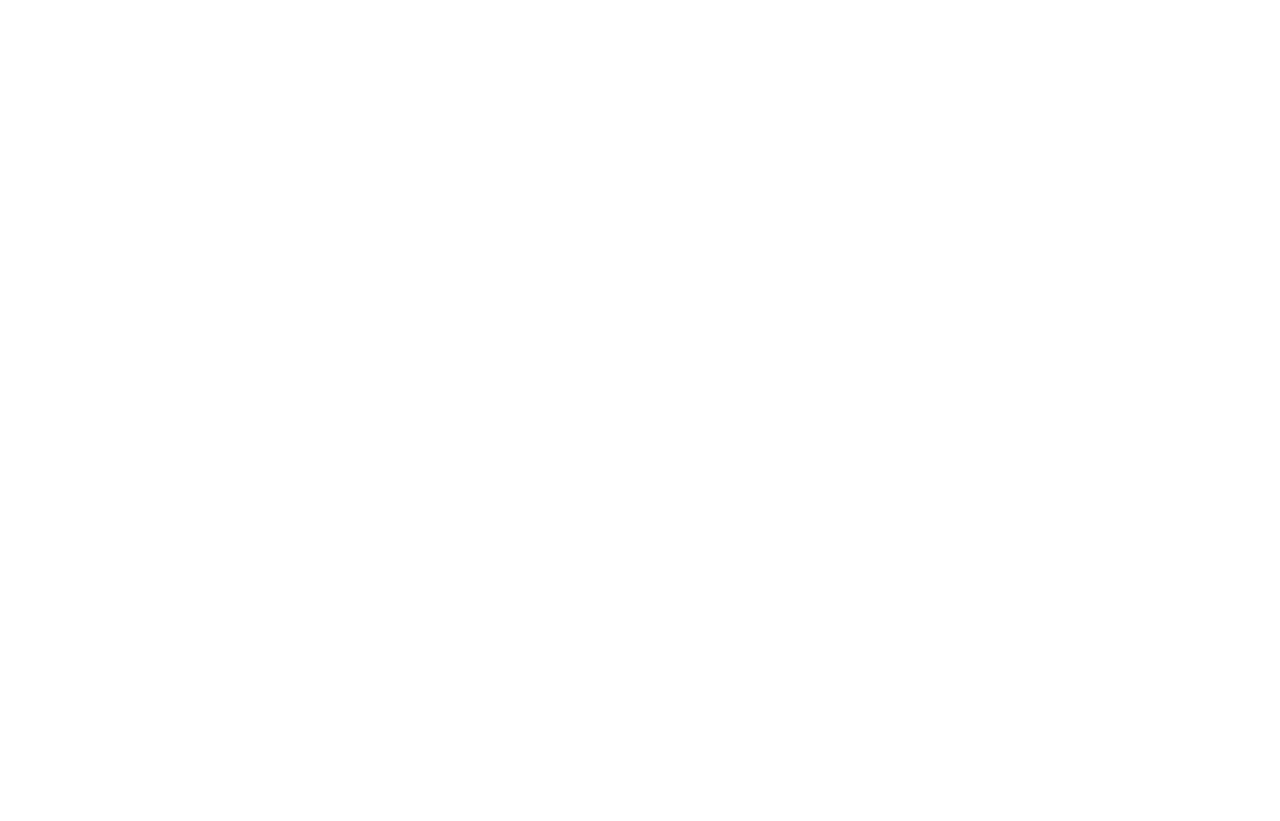
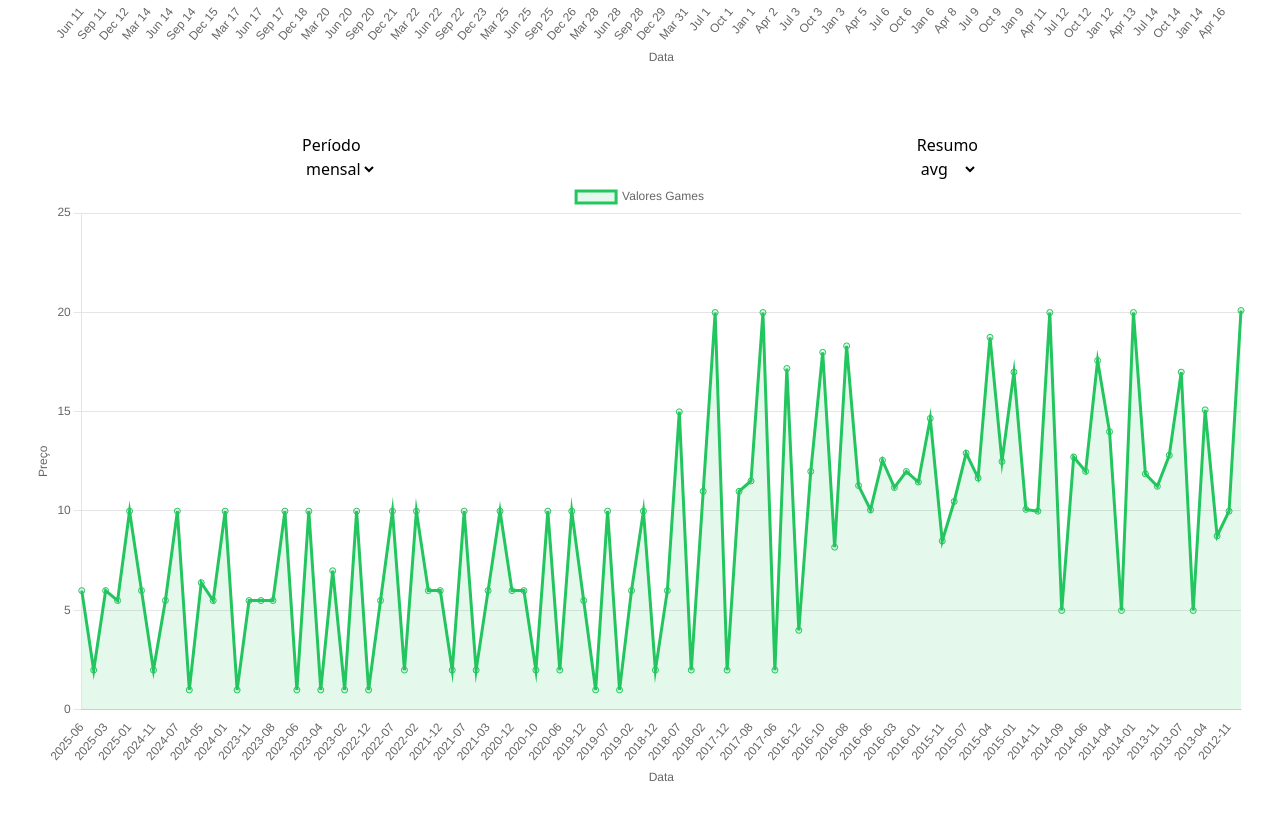
Before and after one commit to ChristianDev123/Faculdade_React-ChartJS_PI6SEM, a React (Vite) app: page / in a window 1280 px wide. Shown: the part 715-1536 px from the top of the page. Before the commit the page ends 824 px from the top, so only its background shows below. Built offline with nearby package versions, Linux system fonts and the light colour scheme.

Commit message:
development line chart

```diff
--- a/src/screens/components/charts/area.tsx
+++ b/src/screens/components/charts/area.tsx
@@ -14,7 +14,7 @@
     },[games])
 
     return(
-        <section className="w-full h-full">
+        <section className="w-full h-full p-8">
             <Line
                 options={{
                     responsive:true,
@@ -57,7 +57,6 @@
                         label:'Valores Games',
                         data: selectedData.map(({data,precoRegular})=>({x:data,y:precoRegular})),
                         fill:true,
-                        borderWidth: 2,
                         borderColor: "rgba(34,197,94,1)", // verde-500 Tailwind como exemplo
                         backgroundColor: "rgba(34,197,94,0.12)",
                         pointRadius: 3,
--- /dev/null
+++ b/src/screens/components/charts/line.tsx
@@ -0,0 +1,121 @@
+import { useEffect, useState } from "react"
+import { Line } from "react-chartjs-2"
+import type { IGame } from "../../../shared/interfaces/IGame"
+import Filter from "../filters/components/filter"
+
+interface LineChartProps{
+    games:IGame[]
+}
+type periodType = 'anual'|'mensal'
+type resumeType = 'max'|'min'|'avg'
+interface DataResume {
+    periodo: string,
+    valor: number
+}
+
+export default function LineChart({games}:LineChartProps){
+    const [resumeData, setResumeData] = useState<DataResume[]>([])
+    const [period, setPeriod] = useState<periodType[]>(['mensal'])
+    const [resume, setResume] = useState<resumeType[]>(['avg'])
+
+    function media(){
+        const dados_periodo:any= {}
+
+        games.forEach(({data, precoNaData})=>{
+            const periodo = period[0] === 'anual'? data.substring(0,4):data.substring(0,7)
+            if(!dados_periodo[periodo]) dados_periodo[periodo] = []
+            dados_periodo[periodo].push(precoNaData)
+        })
+
+        setResumeData(Object.entries(dados_periodo).map<DataResume>(([periodo, valores])=>({
+            periodo,
+            valor:valores.reduce((val,acc)=>val+acc,0)/valores.length
+        })))
+    }
+
+    function maxMin(){
+        const dados_periodo:any= {}
+
+        games.forEach(({data, precoNaData})=>{
+            const periodo = period[0] === 'anual'? data.substring(0,4):data.substring(0,7)
+            if(!dados_periodo[periodo]) dados_periodo[periodo] = []
+            dados_periodo[periodo].push(precoNaData)
+        })
+
+        setResumeData(Object.entries(dados_periodo).map<DataResume>(([periodo, valores])=>({
+            periodo,
+            valor: resume[0] === 'max'? Math.max(...valores):Math.min(...valores)
+        })))
+    }
+
+    useEffect(()=>{
+        if(games.length === 0) return;
+        if(resume[0] === 'avg') media()
+        else maxMin();
+
+    },[games, period, resume])
+
+    return(
+        <section className="w-full h-full p-8">
+            <div className='flex justify-around'>
+                <Filter
+                    options={['mensal','anual']}
+                    setSelectedOption={setPeriod}
+                    title='Período'
+                />
+                <Filter
+                    options={['avg', 'max', 'min']}
+                    setSelectedOption={setResume}
+                    title='Resumo'
+                />
+            </div>
+            {resumeData && resumeData.length > 0 &&
+                <Line
+                    options={{
+                        responsive:true,
+                        plugins:{
+                            legend:{
+                                position:'top'
+                            },
+                            title:{
+                                position:"bottom",
+                                display:true,
+                                text:"Evolução de Precificação em Games"
+                            }
+                        },
+                        scales:{
+                            x:{
+                                title: {
+                                    display: true,
+                                    text: "Data",
+                                },
+                                grid: {
+                                    display: false,
+                                },
+                            },
+                            y: {
+                                beginAtZero: true,
+                                title: {
+                                    display: true,
+                                    text: "Preço",
+                                },
+                            },
+                        }
+                    }}
+                    data={{
+                        datasets:[{
+                            label:'Valores Games',
+                            data: resumeData.map(({periodo,valor})=>({x:periodo,y:valor})),
+                            fill:true,
+                            borderColor: "rgba(34,197,94,1)", // verde-500 Tailwind como exemplo
+                            backgroundColor: "rgba(34,197,94,0.12)",
+                            pointRadius: 3,
+                            pointHoverRadius: 6,
+                            tension: 0,
+                        }]
+                    }}
+                />
+            }
+        </section>
+    )
+}
--- a/src/screens/components/filters/components/filter.tsx
+++ b/src/screens/components/filters/components/filter.tsx
@@ -6,11 +6,11 @@
 
 export default function Filter({title,options,setSelectedOption}:FilterProps){
     return(
-        <>
+        <div className='flex flex-col '>
             <span>{title}</span>
             <select onChange={(e)=>setSelectedOption([e.target.selectedOptions[0].value])}>
                 {options.map((option,i)=>(<option value={option} key={i}>{option}</option>))}
             </select>
-        </>
+        </div>
     )
 }
--- a/src/screens/home.tsx
+++ b/src/screens/home.tsx
@@ -5,6 +5,7 @@
 import AreaChart from "./components/charts/area";
 import DateFilter from "./components/filters/date";
 import { EnumMonthName } from "../shared/enumMonthName";
+import LineChart from "./components/charts/line";
 
 export default function Home(){
     const {games, setGames} = useGameStore()
@@ -66,7 +67,7 @@
 
 
     return (
-        <main className='w-full h-full'>
+        <main className='w-full h-full flex flex-col'>
             <section>
                 <DateFilter
                     period="Ano"
@@ -86,9 +87,14 @@
             </section>
             {games.length > 0 &&
             (
-                <AreaChart
-                    games={games}
-                />
+                <>
+                    <AreaChart
+                        games={games}
+                    />
+                    <LineChart
+                        games={games}
+                    />
+                </>
             )}
         </main>
     )
--- a/style.css
+++ b/style.css
@@ -3,4 +3,7 @@
 #root{
     width:100vw;
     height:100vh;
+    margin:0;
+    padding:0;
+    box-sizing: border-box;
 }
```
